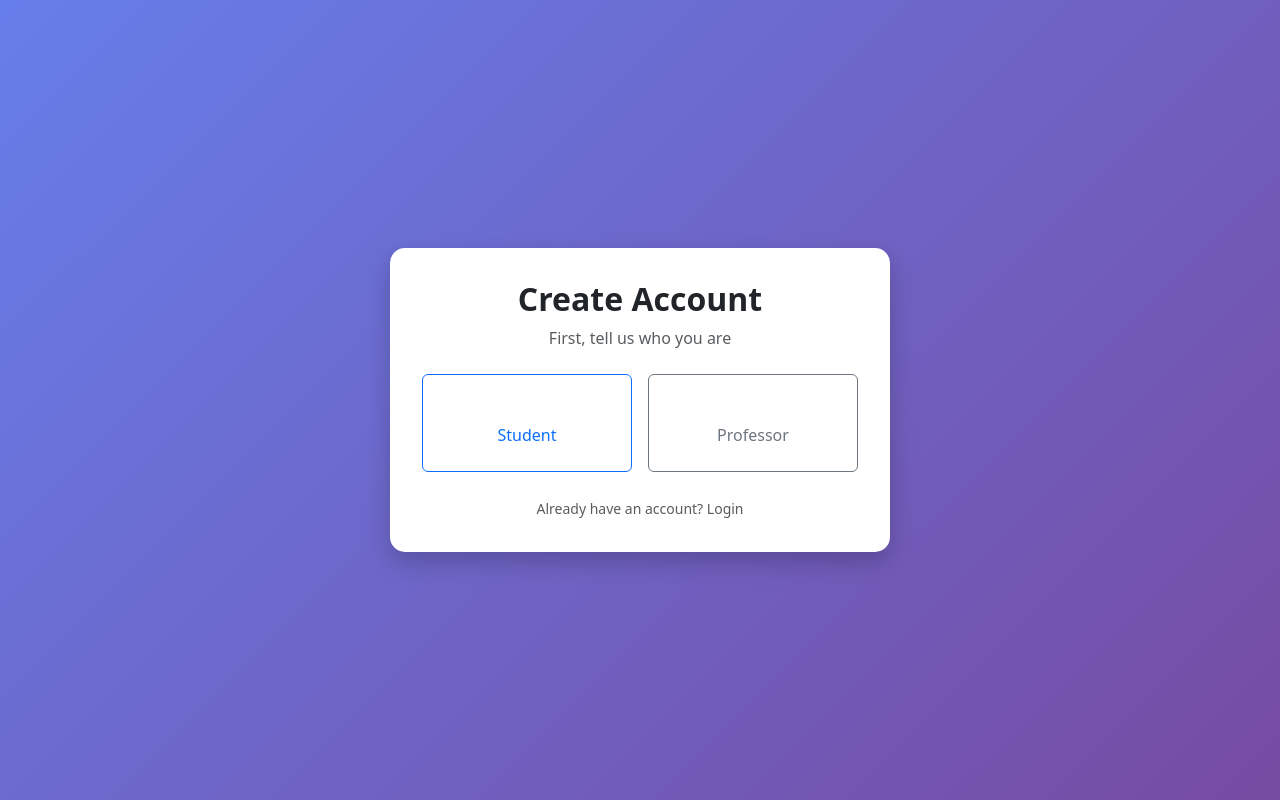
After one commit to GeorgeStyl/Project-Birbou, a Django app: page /register/ in a window 1280 px wide. The commit adds this page. Run offline with Django 5.2, Linux system fonts and the light colour scheme.

Commit message:
Added login and signup (for 2 roles)

```diff
--- /dev/null
+++ b/birbou_app/templates/register.html
@@ -0,0 +1,89 @@
+<!DOCTYPE html>
+<html lang="en">
+<head>
+    <meta charset="UTF-8">
+    <meta name="viewport" content="width=device-width, initial-scale=1.0">
+    <title>Register | Birbou Project</title>
+    <link href="https://cdn.jsdelivr.net/npm/bootstrap@5.3.0/dist/css/bootstrap.min.css" rel="stylesheet">
+    <style>
+        body {
+            background: linear-gradient(135deg, #667eea 0%, #764ba2 100%);
+            height: 100vh;
+            display: flex;
+            align-items: center;
+            justify-content: center;
+            margin: 0;
+        }
+        .register-card {
+            background: white;
+            padding: 2rem;
+            border-radius: 15px;
+            box-shadow: 0 10px 25px rgba(0,0,0,0.2);
+            width: 100%;
+            max-width: 500px;
+        }
+        .role-btn { transition: 0.3s; }
+        .role-btn:hover { transform: translateY(-3px); }
+    </style>
+</head>
+<body>
+
+<div class="register-card">
+    <div class="text-center mb-4">
+        <h2 class="fw-bold">Create Account</h2>
+        <p class="text-muted">First, tell us who you are</p>
+    </div>
+
+    <div id="roleSelection" class="row g-3 mb-4">
+        <div class="col-6">
+            <button type="button" class="btn btn-outline-primary w-100 py-4 role-btn" onclick="showForm('student')">
+                <i class="bi bi-person-badge"></i><br>Student
+            </button>
+        </div>
+        <div class="col-6">
+            <button type="button" class="btn btn-outline-secondary w-100 py-4 role-btn" onclick="showForm('professor')">
+                <i class="bi bi-mortarboard"></i><br>Professor
+            </button>
+        </div>
+    </div>
+
+    <form id="mainForm" method="POST" style="display: none;">
+        {% csrf_token %}
+        <input type="hidden" name="role" id="userRole">
+
+        <h5 class="mb-3 text-center">Registering as <span id="roleLabel" class="badge bg-primary"></span></h5>
+
+        <div class="mb-3">
+            <label class="form-label">Full Name</label>
+            <input type="text" name="fullname" class="form-control" placeholder="John Doe" required>
+        </div>
+
+        <div class="mb-3">
+            <label class="form-label">Email</label>
+            <input type="email" name="email" class="form-control" placeholder="name@example.com" required>
+        </div>
+
+        <div class="mb-3">
+            <label class="form-label">Password</label>
+            <input type="password" name="password" class="form-control" required>
+        </div>
+
+        <button type="submit" class="btn btn-dark w-100 py-2 mb-3">Complete Registration</button>
+    </form>
+
+    <div class="text-center">
+        <a href="{% url 'login' %}" class="text-decoration-none text-muted small">Already have an account? Login</a>
+    </div>
+</div>
+
+<script>
+    function showForm(role) {
+        document.getElementById('roleSelection').style.display = 'none';
+        document.getElementById('mainForm').style.display = 'block';
+        document.getElementById('userRole').value = role;
+        document.getElementById('roleLabel').innerText = role.toUpperCase();
+    }
+</script>
+
+</body>
+</html>
--- a/birbou_app/views.py
+++ b/birbou_app/views.py
@@ -1,4 +1,42 @@
 from django.shortcuts import render
 
 def login_view(request):
+    if request.method == "POST":
+
+        user_val = request.POST.get('username')
+        pass_val = request.POST.get('password')
+
+
+        # If checked, it returns 'on'. If NOT checked, it returns None.
+        remember = request.POST.get('remember_me')
+
+        # For debugging
+        print(f"Login attempt: User={user_val}, Pass={pass_val}, Remember={remember}")
+
+        # Re-render
+        return render(request, 'base.html')
+
+    # If the user is just visiting the page (GET)
     return render(request, 'login.html')
+
+
+# Redirect if signup button is clicked
+def register_view(request):
+    if request.method == "POST":
+        role = request.POST.get('role')
+        name = request.POST.get('fullname')
+        email = request.POST.get('email')
+        password = request.POST.get('password')
+
+        # For debugging: Print the received data to the console
+        print("\n--- NEW USER REGISTERED ---")
+        print(f"Role:      {role}")
+        print(f"Full Name: {name}")
+        print(f"Email:     {email}")
+        print(f"Password:  {password}")
+        print("---------------------------\n")
+
+        # After printing, redirect or stay on the page
+        return render(request, 'register.html')
+
+    return render(request, 'register.html')
--- a/myproject/urls.py
+++ b/myproject/urls.py
@@ -19,12 +19,13 @@ from django.urls import path
 from django.contrib import admin
 from django.urls import path
 from django.shortcuts import render
-from birbou_app.views import login_view
+from birbou_app.views import login_view, register_view
 
 def home(request):
     return render(request, 'login.html')
 
 urlpatterns = [
     path('admin/', admin.site.urls),
-    path('', login_view, name='login'), # The primary page is now the login view
+    path('', login_view, name='login'),
+    path('register/', register_view, name='register'),
 ]
```
Also changed, not shown: birbou_app/templates/login.html (+62 -18 lines).
